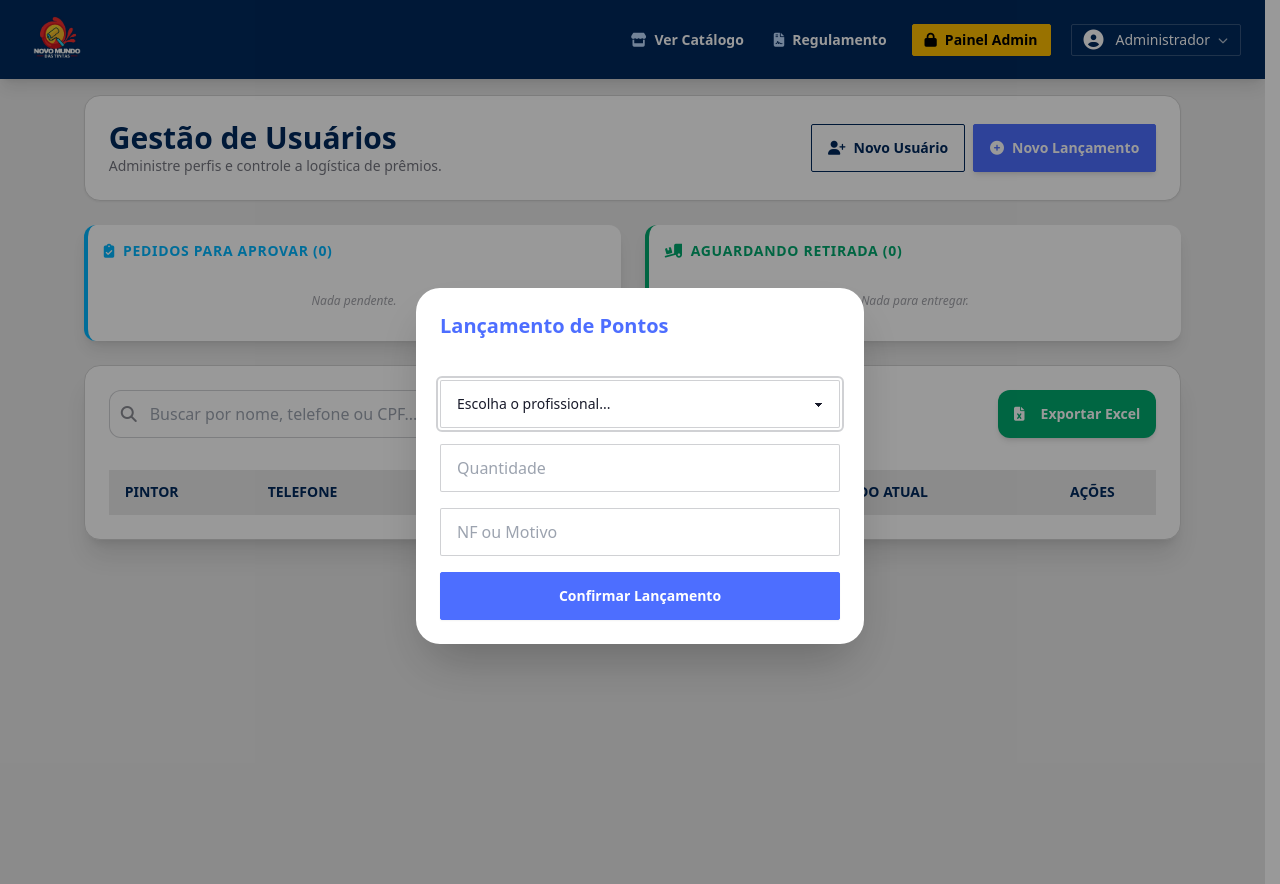
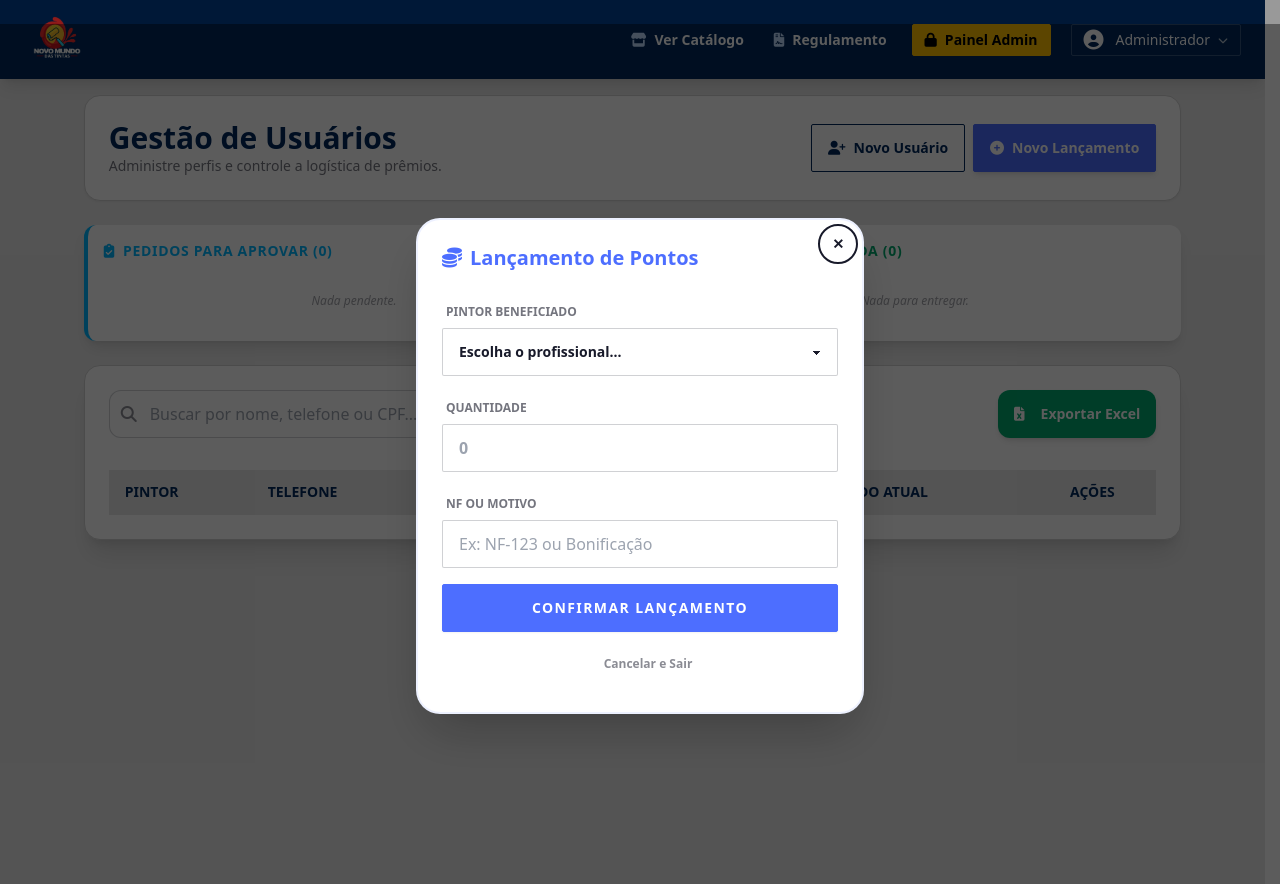
Before and after one commit to andrehsilva/novomundodastintas, a Flask app: page /admin/usuarios in a window 1280 px wide, after a click on "Novo Lançamento". Run offline with Flask 3, Linux system fonts and the light colour scheme; a user stored in the database is signed in; data comes from the database, SQL or seed files in the repository; data that the repository does not hold is empty; some libraries are stand-ins or nearby versions.

Commit message:
Refactor credit entry modal form structure
Updated the modal for credit entry with improved form structure and labels.

```diff
--- a/templates/admin_usuarios.html
+++ b/templates/admin_usuarios.html
@@ -244,19 +244,45 @@
     </dialog>
 
     <dialog id="modal_credito" class="modal">
-        <div class="modal-box max-w-md rounded-3xl">
-            <h3 class="font-bold text-xl mb-6 text-primary">Lançamento de Pontos</h3>
+        <div class="modal-box max-w-md rounded-3xl border-2 border-primary/10 shadow-2xl">
+            <form method="dialog">
+                <button class="btn btn-sm btn-circle btn-ghost absolute right-2 top-2">✕</button>
+            </form>
+
+            <h3 class="font-bold text-xl mb-6 text-primary flex items-center gap-2">
+                <i class="fa-solid fa-coins"></i> Lançamento de Pontos
+            </h3>
+
             <form method="post" action="{{ url_for('admin_usuarios') }}" class="space-y-4">
                 <input type="hidden" name="acao" value="credito_manual">
-                <select name="user_id" class="select select-bordered w-full" required>
-                    <option value="" disabled selected>Escolha o profissional...</option>
-                    {% for p in pintores %}<option value="{{ p.id }}">{{ p.nome }}</option>{% endfor %}
-                </select>
-                <input type="number" name="pontos" class="input input-bordered w-full" placeholder="Quantidade" required>
-                <input type="text" name="descricao" class="input input-bordered w-full" placeholder="NF ou Motivo" required>
-                <button class="btn btn-primary w-full text-white font-black">Confirmar Lançamento</button>
+
+                <div class="form-control">
+                    <label class="label"><span class="label-text font-bold opacity-60 text-xs uppercase">Pintor Beneficiado</span></label>
+                    <select name="user_id" class="select select-bordered w-full font-bold" required>
+                        <option value="" disabled selected>Escolha o profissional...</option>
+                        {% for p in pintores %}<option value="{{ p.id }}">{{ p.nome }}</option>{% endfor %}
+                    </select>
+                </div>
+
+                <div class="form-control">
+                    <label class="label"><span class="label-text font-bold opacity-60 text-xs uppercase">Quantidade</span></label>
+                    <input type="number" name="pontos" class="input input-bordered w-full font-black text-emerald-600" placeholder="0" required min="1">
+                </div>
+
+                <div class="form-control">
+                    <label class="label"><span class="label-text font-bold opacity-60 text-xs uppercase">NF ou Motivo</span></label>
+                    <input type="text" name="descricao" class="input input-bordered w-full" placeholder="Ex: NF-123 ou Bonificação" required>
+                </div>
+
+                <div class="modal-action flex flex-col gap-2 mt-6">
+                    <button class="btn btn-primary w-full text-white font-black uppercase tracking-widest">Confirmar Lançamento</button>
+                    <button type="button" onclick="modal_credito.close()" class="btn btn-ghost btn-block text-xs opacity-50">Cancelar e Sair</button>
+                </div>
             </form>
         </div>
+        <form method="dialog" class="modal-backdrop bg-black/40">
+            <button>close</button>
+        </form>
     </dialog>
 </div>
 
```
